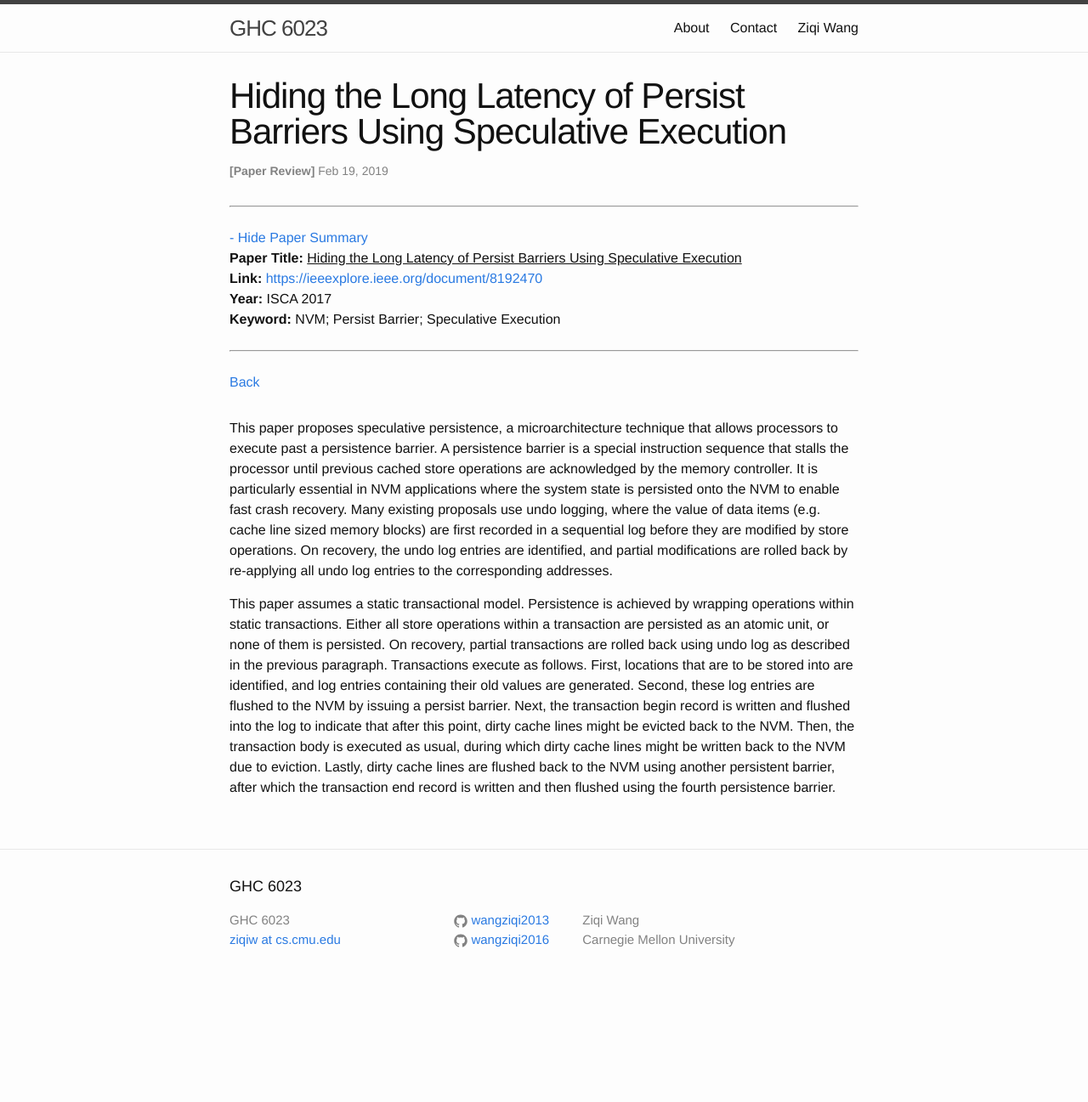
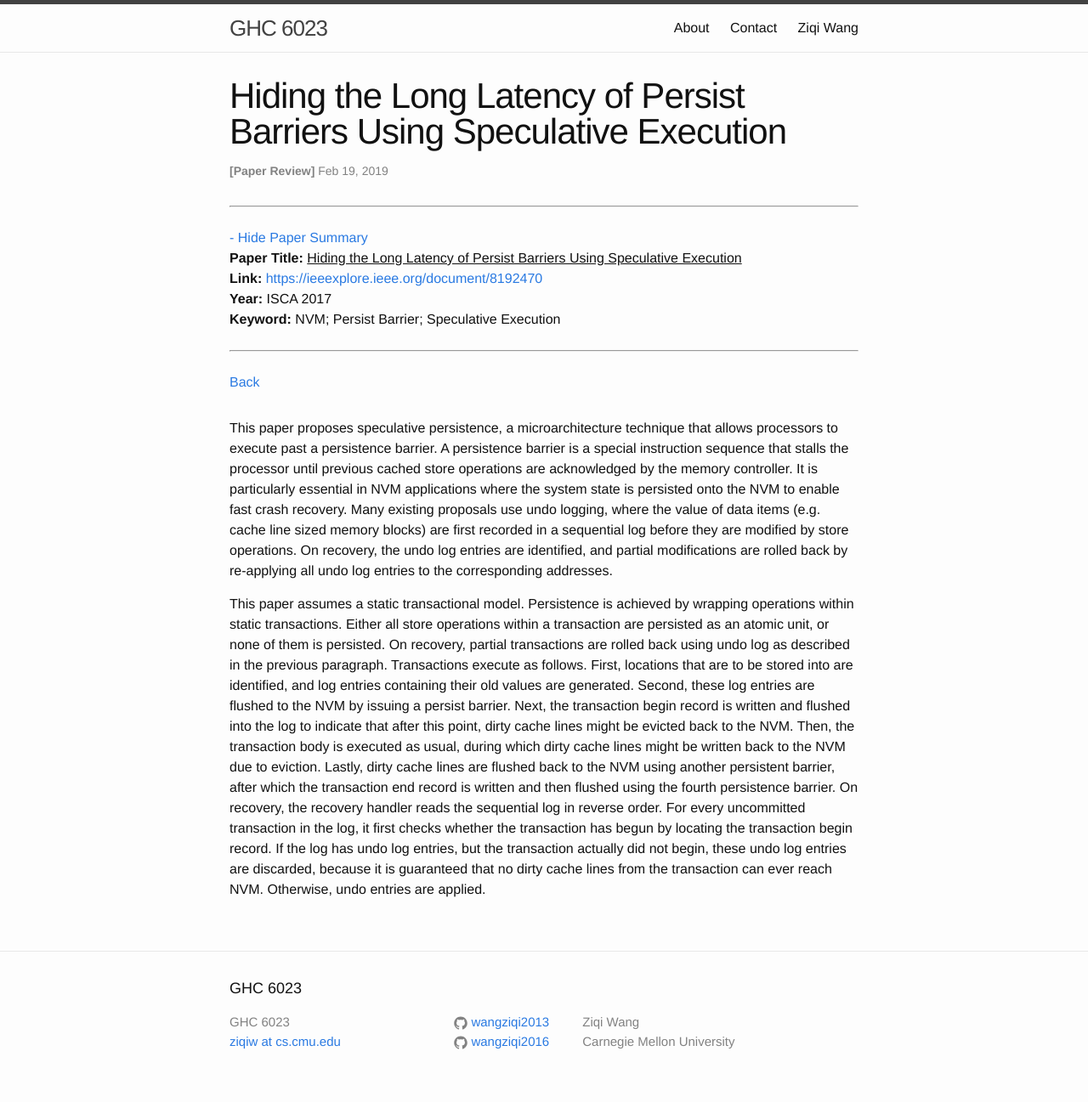
Before and after one commit to wangziqi2013/wangziqi2013.github.io, a Jekyll site: the page built from _posts/2019-02-19-Hiding-the-Long-Latency-of-Persist-Barrier-Using-Speculative-Exec.markdown, in a window 1280 px wide. Shown: the whole page at 85% size. Built offline with Jekyll 4.4.1, drawn with Linux system fonts in a browser that asks for light colours; before the commit the page ends 1177 px from its top, so only the background shows below that.

Commit message:
Adding recovery model

```diff
--- a/_posts/2019-02-19-Hiding-the-Long-Latency-of-Persist-Barrier-Using-Speculative-Exec.markdown
+++ b/_posts/2019-02-19-Hiding-the-Long-Latency-of-Persist-Barrier-Using-Speculative-Exec.markdown
@@ -29,4 +29,8 @@ Second, these log entries are flushed to the NVM by issuing a persist barrier. N
 and flushed into the log to indicate that after this point, dirty cache lines might be evicted back to the NVM. Then, the
 transaction body is executed as usual, during which dirty cache lines might be written back to the NVM due to eviction.
 Lastly, dirty cache lines are flushed back to the NVM using another persistent barrier, after which the transaction end
-record is written and then flushed using the fourth persistence barrier.
+record is written and then flushed using the fourth persistence barrier. On recovery, the recovery handler reads the sequential
+log in reverse order. For every uncommitted transaction in the log, it first checks whether the transaction has begun by
+locating the transaction begin record. If the log has undo log entries, but the transaction actually did not begin, these
+undo log entries are discarded, because it is guaranteed that no dirty cache lines from the transaction can ever reach NVM.
+Otherwise, undo entries are applied.
```
